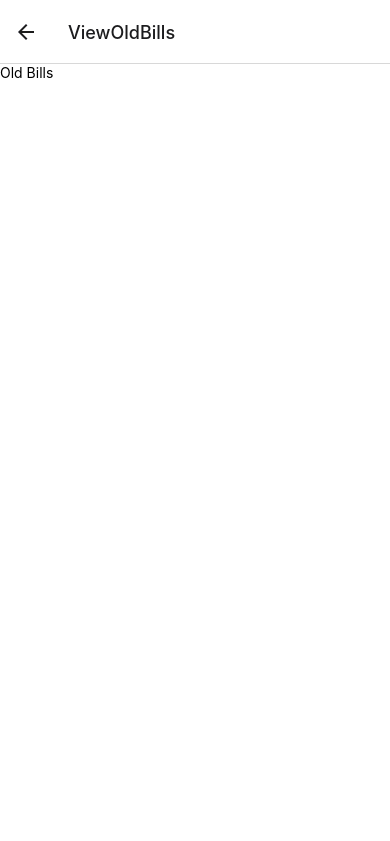
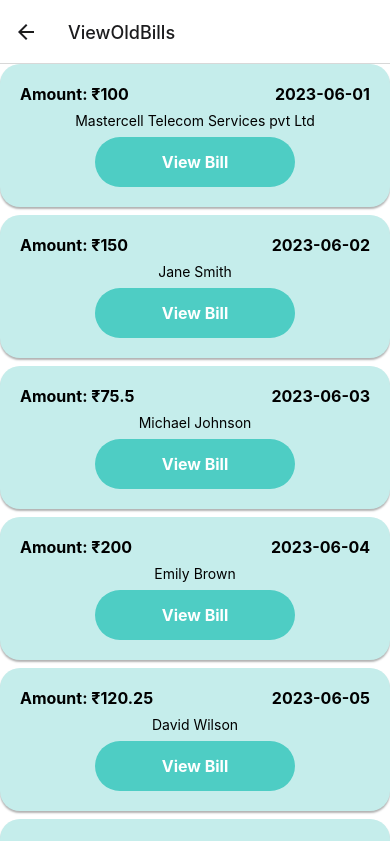
Before and after one commit to Govindvr/BillGenerator, a React Native app: screen /ViewOldBills in a window 390 px wide. Shown: the top 841 px of the page. Built offline with nearby package versions, Linux system fonts and the light colour scheme.

Commit message:
style: design for viewing bill

```diff
--- /dev/null
+++ b/app/components/card.js
@@ -0,0 +1,62 @@
+import React from 'react';
+import { View, Text, StyleSheet, TouchableOpacity } from 'react-native';
+import MainButton from './mainButton';
+const Card = ({ date,customerName,amount }) => {
+  return (
+    <View style={styles.card}>
+        <View style={styles.cardText1}>
+            <Text style={styles.amount}>Amount: ₹{amount}</Text>
+             <Text style={styles.date}>{date}</Text>
+      </View>
+      <View style={styles.cardText2}>
+         <Text style={styles.customerName}>{customerName}</Text>
+      </View>
+      <View style={styles.cardText2}>
+        <MainButton onPress={()=>{console.log("View pressed")}} title="View Bill"/>
+      </View>
+    </View>
+  );
+};
+
+const styles = StyleSheet.create({
+  card: {
+    backgroundColor: '#c5edeb',
+    borderRadius: 20,
+    padding: 20,
+    marginBottom: 8,
+    elevation: 3, // for shadow on Android
+    shadowColor: '#000', // for shadow on iOS
+    shadowOffset: { width: 0, height: 2 },
+    shadowOpacity: 0.3,
+    shadowRadius: 2,
+  },
+  date: {
+    fontSize: 16,
+    fontWeight: 'bold',
+    marginBottom: 8,
+  },
+  customerName: {
+    fontSize: 14,
+    marginBottom: 8,
+  },
+  amount: {
+    fontSize: 16,
+    fontWeight: 'bold',
+  },
+
+
+  buttonText: {
+    color: 'white',
+    fontSize: 16,
+  },
+  cardText1: {
+    flexDirection: 'row',
+    justifyContent: 'space-between',
+  },
+  cardText2: {
+    flexDirection: 'row',
+    justifyContent: 'center',
+    },
+});
+
+export default Card;
--- a/app/screens/ViewOldBills.js
+++ b/app/screens/ViewOldBills.js
@@ -1,12 +1,90 @@
-import { View, Text, SafeAreaView, StyleSheet } from 'react-native';
+import {FlatList, SafeAreaView, StyleSheet, Vibration } from 'react-native';
 import colors from '../config/colors';
+import Card from '../components/card';
 
 function ViewOldBills(navigation) {
+    const dummyData = [
+        {
+          id: '1',
+          date: '2023-06-01',
+          customerName: 'Mastercell Telecom Services pvt Ltd',
+          amount: 100.00,
+        },
+        {
+          id: '2',
+          date: '2023-06-02',
+          customerName: 'Jane Smith',
+          amount: 150.00,
+        },
+        {
+          id: '3',
+          date: '2023-06-03',
+          customerName: 'Michael Johnson',
+          amount: 75.50,
+        },
+        {
+          id: '4',
+          date: '2023-06-04',
+          customerName: 'Emily Brown',
+          amount: 200.00,
+        },
+        {
+          id: '5',
+          date: '2023-06-05',
+          customerName: 'David Wilson',
+          amount: 120.25,
+        },
+        {
+          id: '6',
+          date: '2023-06-06',
+          customerName: 'Olivia Davis',
+          amount: 90.75,
+        },
+        {
+          id: '7',
+          date: '2023-06-07',
+          customerName: 'James Martinez',
+          amount: 180.50,
+        },
+        {
+          id: '8',
+          date: '2023-06-08',
+          customerName: 'Sophia Taylor ',
+          amount: 60.00,
+        },
+        {
+          id: '9',
+          date: '2023-06-09',
+          customerName: 'Daniel Anderson',
+          amount: 145.80,
+        },
+        {
+          id: '10',
+          date: '2023-06-10',
+          customerName: 'Isabella Thomas',
+          amount: 95.50,
+        },
+      ];
+
+
+      // Repeat the card items for 10 times
+      const repeatedData = dummyData
     return (
         <SafeAreaView style={styles.container}>
-        <View >
-            <Text>Old Bills</Text>
-        </View>
+        <FlatList
+            data={repeatedData}
+            keyExtractor={(item) => item.id.toString()}
+            renderItem={({ item }) => (
+            <Card
+                date={item.date}
+                customerName={item.customerName}
+                amount={item.amount}
+                onPressButton={() => {
+                    Vibration.vibrate(20);
+                    console.log('View Bill button pressed');
+                  }}/>
+        )}
+        />
         </SafeAreaView>
     );
 }
```
